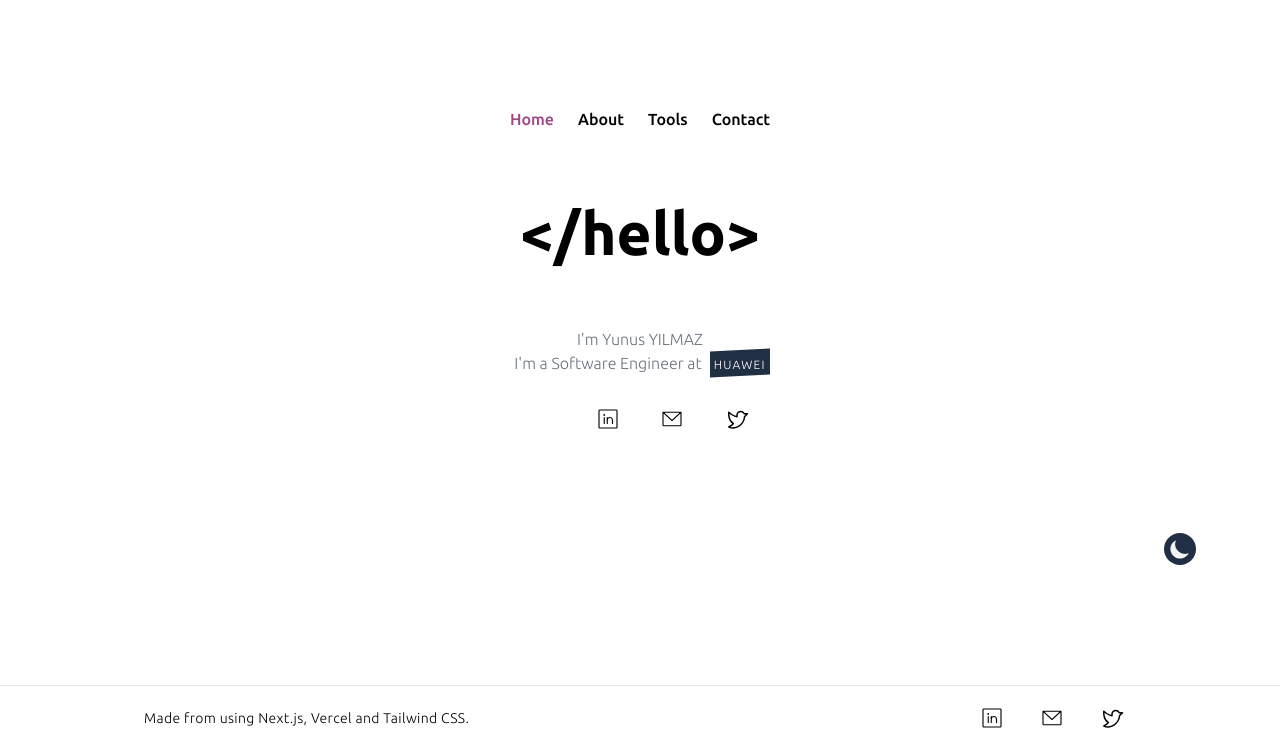
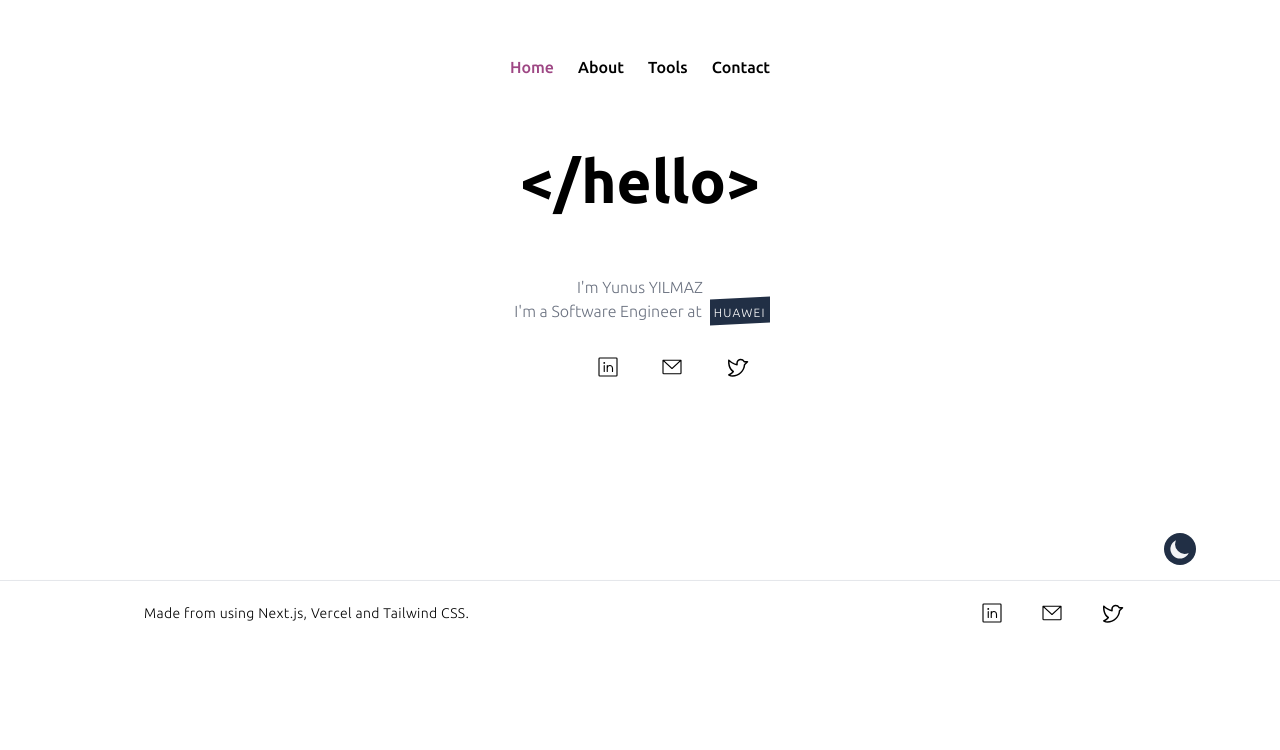
Before and after one commit to yy34/yunusyilmaz.dev, a Next.js app: page / in a window 1280 px wide. Shown: the part 155-905 px from the top of the page. After the commit the page ends 800 px from the top, so only its background shows below. Built offline with nearby package versions, Linux system fonts and the light colour scheme; some icons are missing.

Commit message:
pagespeed fixes

```diff
--- a/src/components/Layout.js
+++ b/src/components/Layout.js
@@ -5,7 +5,7 @@ import { ThemeSwitch } from "./ThemeSwitch";
 export const LayoutWrapper = ({ children }) => {
   return (
     <div className="flex flex-col h-screen justify-between">
-      <div className="mx-auto container p-5">
+      <div className="m-auto container p-5">
         <main>{children}</main>
       </div>
       <Footer />
--- a/src/components/Navbar.js
+++ b/src/components/Navbar.js
@@ -4,7 +4,6 @@ import { useRouter } from "next/router";
 
 export const Navbar = () => {
   const router = useRouter();
-  console.log("router.pathname", router.pathname);
   return (
     <header className="animate-fade-in-short">
       <nav className="mt-2">
--- a/src/pages/_app.js
+++ b/src/pages/_app.js
@@ -7,6 +7,11 @@ export default function App({ Component, pageProps }) {
     <ThemeProvider attribute="class">
       <Head>
         <meta content="width=device-width, initial-scale=1" name="viewport" />
+        <meta
+          name="description"
+          content="Software Engineer who wants to constantly improve himself and keep up to date"
+        />
+        <title>Yunus YILMAZ | Software Engineer </title>
       </Head>
       <LayoutWrapper>
         <Component {...pageProps} />
--- a/src/pages/index.js
+++ b/src/pages/index.js
@@ -3,7 +3,7 @@ import { JobInfo } from "../components/JobInfo";
 
 export default function Home() {
   return (
-    <div className="h-screen flex flex-col items-center justify-center">
+    <div className="flex flex-col items-center justify-center">
       <div className="animate-fade-in">
         <Navbar />
       </div>
```
